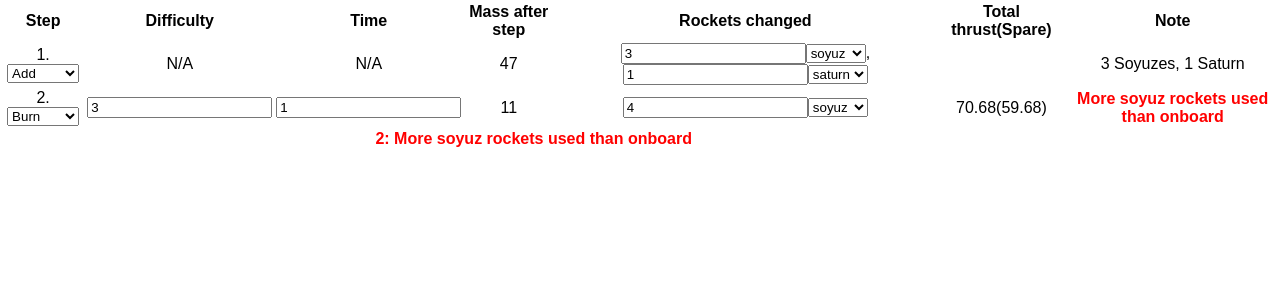
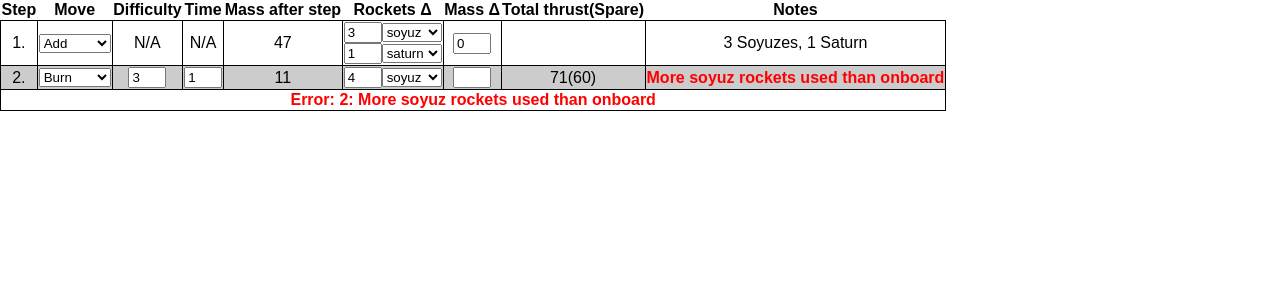
Before and after one commit to jenf/leavingEarth, a React (Create React App) app: page / in a window 1280 px wide. Shown: the top 300 px of the page. Built offline with nearby package versions, Linux system fonts and the light colour scheme.

Commit message:
Add ability to change rockets

```diff
--- a/src/App.js
+++ b/src/App.js
@@ -18,24 +18,24 @@ class Rocket extends Component {
     }
 
     handleNoRocketChange(event) {
-      console.log(event);
-      //this.props.step.step=event.target.value;
-      //this.props.onPlanChange(this.props.step);
+      this.props.onChange(this.props.rocket, this.props.rocket, event.target.value);
     }
 
     handleRocketTypeChange(event) {
-      console.log(event);
+      console.log(event.target.value);
+      this.props.onChange(this.props.rocket, event.target.value, this.props.noRockets);
     }
 
     render() {
       const rocket = this.props.rocket;
-      return <span>{(this.props.index!==0?", ":"")}<input type="number" value={this.props.noRockets} onChange={this.handleNoRocketChange}/>
+      return <div>
+      <input type="number" value={this.props.noRockets} onChange={this.handleNoRocketChange}/>
       <select value={rocket} onChange={this.handleRocketTypeChange}>
          {this.props.lec.getEngines().map((rocket, index) => {
           return <option value={rocket} key={index}>{rocket}</option>
         })
        }
-      </select></span>
+      </select></div>
     }
 }
 
@@ -46,12 +46,21 @@ class Step extends Component {
     this.handleDifficultyChange = this.handleDifficultyChange.bind(this);
     this.handleStepTypeChange = this.handleStepTypeChange.bind(this);
     this.handleTimeChange = this.handleTimeChange.bind(this);
+    this.handleRocketChange = this.handleRocketChange.bind(this);
+    this.handleMassChange = this.handleMassChange.bind(this);
   }
 
   capitalize(str) {
     return str[0].toUpperCase() + str.slice(1)
   }
 
+  handleMassChange(event) {
+    this.props.step.mass=parseInt(event.target.value);
+    if (isNaN(this.props.step.mass)) {
+      this.props.step.mass=0;
+    }
+    this.props.onPlanChange(this.props.step);
+  }
 
   handleDifficultyChange(event) {
     this.props.step.difficulty=event.target.value;
@@ -71,6 +80,16 @@ class Step extends Component {
     this.props.onPlanChange(this.props.step);
   }
 
+  handleRocketChange(rocketfrom,rocketto,no) {
+    if (rocketfrom===rocketto) {
+      this.props.step.rockets[rocketfrom]=no;
+      this.props.onPlanChange(this.props.step);
+    } else {
+      delete this.props.step.rockets[rocketfrom]
+      this.props.step.rockets[rocketto]=no;
+      this.props.onPlanChange(this.props.step);
+    }
+  }
 
 
   renderRocketList(rockets, editable=false) {
@@ -84,7 +103,8 @@ class Step extends Component {
     return (
       <tr>
 
-      <td>{step.index}.
+      <td>{step.index}.</td>
+      <td>
       <select value={step.step} onChange={this.handleStepTypeChange} >
        <option value="add">Add</option>
        <option value="burn">Burn</option>
@@ -95,10 +115,11 @@ class Step extends Component {
       <td>{(step.time!==undefined && <input type="number" value={step.time} onChange={this.handleTimeChange} /> ) || "N/A"}</td>
       <td>{step.currentMass}</td>
       <td>{Object.keys(step.rockets).map((rocket, index) => {
-        return <Rocket key={index} index={index} rocket={rocket} noRockets={step.rockets[rocket]} lec={this.props.lec} />
+        return <Rocket key={index} index={index} rocket={rocket} noRockets={step.rockets[rocket]} lec={this.props.lec} onChange={this.handleRocketChange} />
       })}
       </td>
-      <td>{step.step==="burn" && (<span>{step.totalThrust.toFixed(2)}({step.spareThrust.toFixed(2)})</span>)}</td>
+      <td><input type="number" value={step.mass}  onChange={this.handleMassChange} /></td>
+      <td>{step.step==="burn" && (<span>{step.totalThrust.toFixed(0)}({step.spareThrust.toFixed(0)})</span>)}</td>
       <td>{(step.error===undefined
          && this.renderRocketList(step.currentRockets))
          || (<span className="error">{step.error}</span>)}</td>
@@ -133,12 +154,14 @@ class App extends Component {
       <thead>
       <tr>
       <th>Step</th>
+      <th>Move</th>
       <th>Difficulty</th>
       <th>Time</th>
       <th>Mass after step</th>
-      <th>Rockets changed</th>
+      <th>Rockets &Delta;</th>
+      <th>Mass &Delta;</th>
       <th>Total thrust(Spare)</th>
-      <th>Note</th>
+      <th>Notes</th>
       </tr>
       </thead>
       <tbody>
@@ -147,8 +170,8 @@ class App extends Component {
       <tfoot>
        <tr>
        {(data.error === undefined
-         && <td colSpan="6" className="success">Success</td>)
-         || <td colSpan="6" className="error">{data.error}</td>}
+         && <td colSpan="9" className="success">Success</td>)
+         || <td colSpan="9" className="error">Error: {data.error}</td>}
         </tr>
       </tfoot>
       </table>
--- a/src/index.css
+++ b/src/index.css
@@ -13,3 +13,24 @@ body {
   color: green;
   font-weight: bold;
 }
+
+input[type="number"] {
+  width: 30px;
+}
+
+table {
+  border-collapse: collapse;
+}
+
+tr {
+  padding: 5px;
+}
+
+tr:nth-child(even) {
+  background-color: #ccc;
+
+}
+
+td {
+  border: 1px solid black;
+}
```
Also changed, not shown: test/test.js (+16 -0 lines), src/lib/leavingEarth.js.
